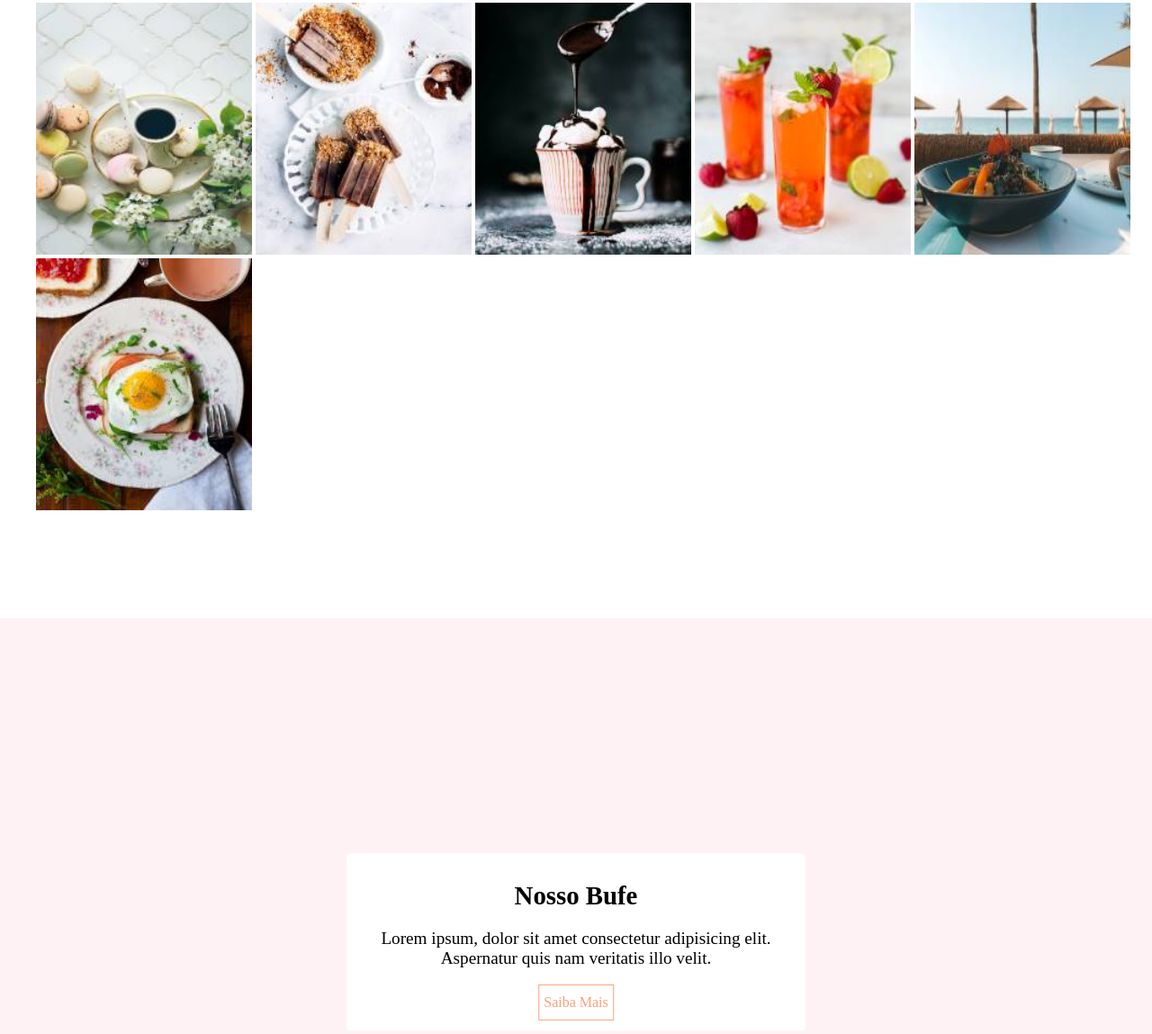
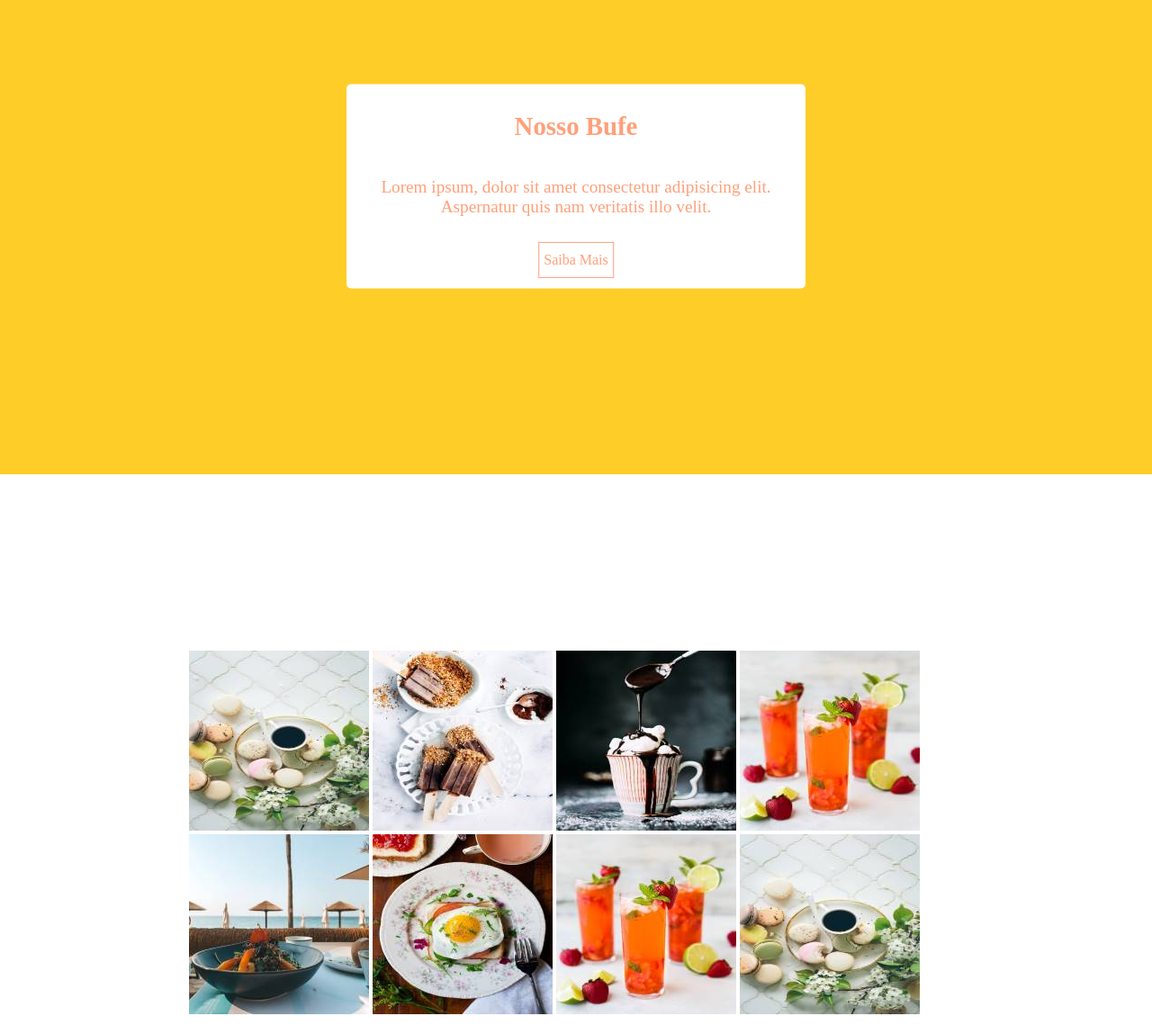
Before and after one commit to jooaovictor/Template-restaurante, a plain HTML site: page index.html in a window 1280 px wide. Shown: the part 1133-2282 px from the top of the page at 90% size. Drawn offline with Linux system fonts and the light colour scheme.

Commit message:
atualizaçao do projeto.

```diff
--- a/index.html
+++ b/index.html
@@ -23,6 +23,13 @@
        </article>
     </header>
     <main>
+        <section id="caixa02">
+            <div id="bufe">
+                <h1 id="titulo03">Nosso Bufe</h1>
+                <p id="paragrafo03">Lorem ipsum, dolor sit amet consectetur adipisicing elit. Aspernatur quis nam veritatis illo velit.</p>
+                <a href="#" id="buttom01">Saiba Mais</a>
+            </div>
+        </section>
         <section id="cardapio">
             <div id="cardapio01">
                 <img src="cardapio/img01.jpg" alt="">
@@ -31,14 +38,8 @@
                 <img src="cardapio/img04.jpg" alt="">
                 <img src="cardapio/img05.jpg" alt="">
                 <img src="cardapio/img06.jpg" alt="">
-
-            </div>
-        </section>
-        <section id="caixa02">
-            <div id="bufe">
-                <h1 id="titulo03">Nosso Bufe</h1>
-                <p id="paragrafo03">Lorem ipsum, dolor sit amet consectetur adipisicing elit. Aspernatur quis nam veritatis illo velit.</p>
-                <a href="#" id="buttom01">Saiba Mais</a>
+                <img src="cardapio/img04.jpg" alt="">
+                <img src="cardapio/img01.jpg" alt="">
             </div>
         </section>
         <section id="caixa03">
--- a/style.css
+++ b/style.css
@@ -17,6 +17,7 @@ ul.nav{
     width: 100%;
     position: fixed;
     top: 0;
+    flex-wrap: wrap;
 }
 ul.nav li.nav1{
     display: inline-block;
@@ -70,26 +71,24 @@ section{
 
 }
 section#cardapio{
-  position: relative;
-  height: 800px;
+    display: flex;
+    flex-wrap: wrap;
+    height: 100vh;
+    padding-left: 40px;
+    max-width: 900px;
+    margin: auto;
 }
-div#cardapio01{
-position:relative;
-transform: translate(-50%,-50%);
-top: 50%;
-left: 50%;
-display: inline-block;
-padding-left: 40px;
-
+section#cardapio >div#cardapio01{
+    flex: 1 1 100px;
+    margin: auto;
 }
 img{
-    height: 35vh;
-    width: 30vh;
+max-width: 100%;
 }
 section#caixa02{
     position: relative;
-    background-color: rgba(255, 226, 230, 0.432);
-    height: 90vh;
+    background-color: rgba(255, 196, 0, 0.842);
+    height: 80vh;
 }
 div#bufe{
     position: absolute;
@@ -106,11 +105,14 @@ h1#titulo03{
     text-align: center;
     padding-top: 20px;
     padding-bottom: 20px;
+    color: lightsalmon;
 }
 p#paragrafo03{
     text-align: center;
     font-size: 1.2em;
-    padding-bottom: 20px;
+    padding-top: 20px;
+    padding-bottom: 30px;
+    color: lightsalmon;
 }
 div#bufe >a#buttom01{
     position: relative;
@@ -143,7 +145,6 @@ section >div#sobre{
     min-width: 500px;
     height: 450px;
     padding-top: 30px;
-    border-radius: 20px;
     position: absolute;
     transform: translate(-50%,-50%);
     top: 50%;
```
